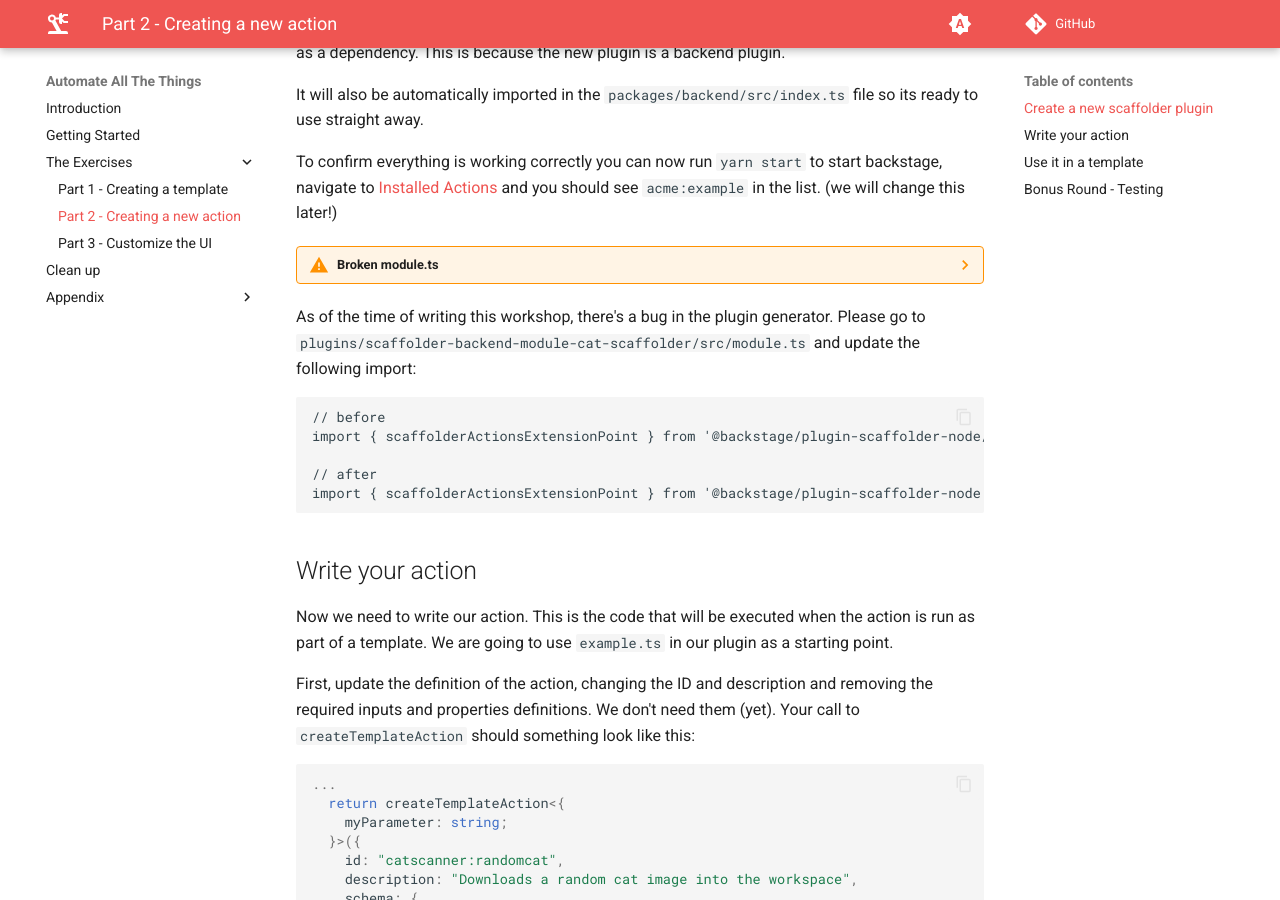
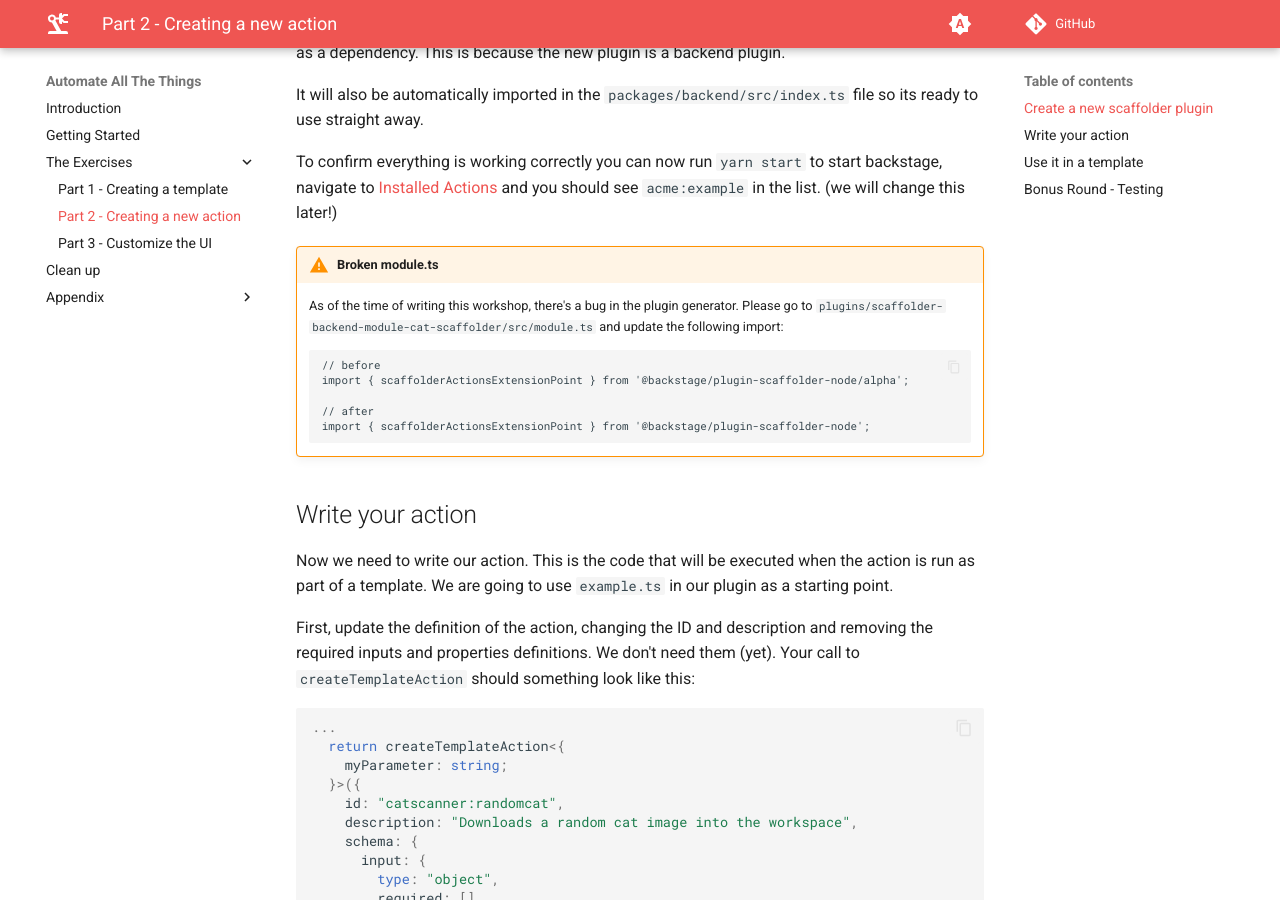
Before and after one commit to philips-labs/automation-workshop, an MkDocs documentation site: the page built from docs/part-2.md, in a window 1280 px wide and 900 px high, scrolled down 917 px. Built offline with MkDocs 1.6.1 and Material for MkDocs 9.7.7, drawn with Linux system fonts in a browser that asks for light colours; comment, search, counter and statistics services are not loaded.

Commit message:
fixing formatting issues

````diff
--- a/docs/part-2.md
+++ b/docs/part-2.md
@@ -45,17 +45,17 @@ To confirm everything is working correctly you can now run `yarn start` to start
 backstage, navigate to [Installed Actions](http://localhost:3000/create/actions)
 and you should see `acme:example` in the list. (we will change this later!)
 
-??? Warning "Broken module.ts"
+!!! Warning "Broken module.ts"
 
-  As of the time of writing this workshop, there's a bug in the plugin generator.
-  Please go to `plugins/scaffolder-backend-module-cat-scaffolder/src/module.ts` and update the following import:
-  ```
-  // before
-  import { scaffolderActionsExtensionPoint } from '@backstage/plugin-scaffolder-node/alpha';
+    As of the time of writing this workshop, there's a bug in the plugin generator.
+    Please go to `plugins/scaffolder-backend-module-cat-scaffolder/src/module.ts` and update the following import:
+    ```
+    // before
+    import { scaffolderActionsExtensionPoint } from '@backstage/plugin-scaffolder-node/alpha';
 
-  // after
-  import { scaffolderActionsExtensionPoint } from '@backstage/plugin-scaffolder-node';
-  ```
+    // after
+    import { scaffolderActionsExtensionPoint } from '@backstage/plugin-scaffolder-node';
+    ```
 
 ## Write your action
 
````
